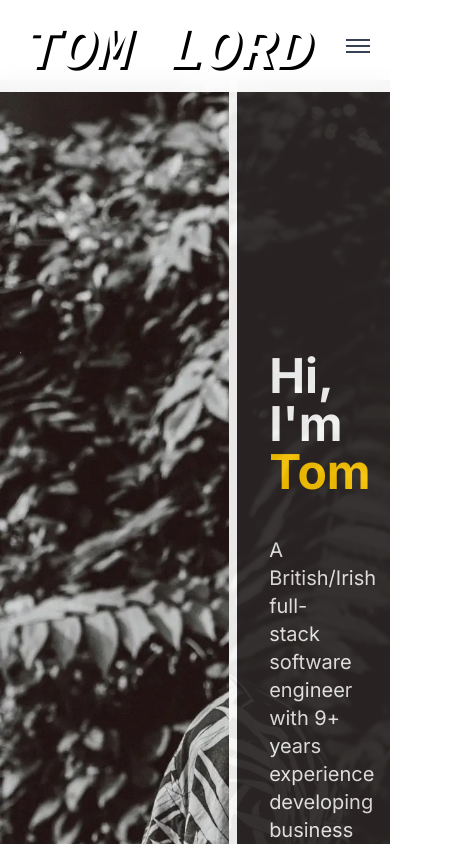
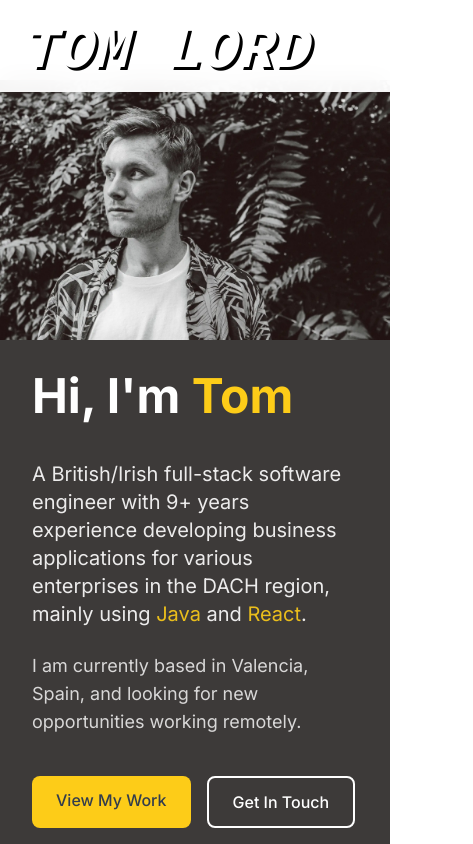
Before and after one commit to tomlord90/tl-web-jul25, a React (Vite) app: page / in a window 390 px wide. Shown: the top 844 px of the page, 473 px wide, since content can reach past the window. Built offline with nearby package versions, Linux system fonts and the light colour scheme.

Commit message:
Add responsiveness

```diff
--- a/package.json
+++ b/package.json
@@ -16,7 +16,6 @@
   },
   "devDependencies": {
     "@eslint/js": "^9.30.1",
-    "@tailwindcss/postcss": "^4.1.11",
     "@tailwindcss/vite": "^4.1.11",
     "@types/react": "^19.1.8",
     "@types/react-dom": "^19.1.6",
@@ -24,9 +23,7 @@
     "eslint": "^9.30.1",
     "eslint-plugin-react-hooks": "^5.2.0",
     "eslint-plugin-react-refresh": "^0.4.20",
-    "gh-pages": "^6.3.0",
     "globals": "^16.3.0",
-    "postcss": "^8.5.6",
     "tailwindcss": "^4.1.11",
     "vite": "^7.0.4"
   }
--- a/postcss.config.mjs
+++ /dev/null
@@ -1,5 +0,0 @@
-export default {
-  plugins: {
-    "@tailwindcss/postcss": {},
-  },
-}
--- a/src/components/Hero.jsx
+++ b/src/components/Hero.jsx
@@ -1,10 +1,15 @@
 export default function Hero() {
   return (
-    <section id="home" className="min-h-[100vh] flex items-center text-white pt-20 relative scroll-mt-20">
-      <div className="bg-[url('/tl-pp-main.webp')] bg-no-repeat bg-cover min-h-screen w-[58.75%]"></div>
-      <div className="bg-[url('/tl-pp-side.webp')] bg-no-repeat bg-cover min-h-screen w-[41.25%]">
-        <div className="h-screen bg-stone-800 border-white border-l-8 p-8 opacity-90">
-          <h1 className="text-5xl pt-60 font-bold mb-10">Hi, I'm <span className="text-yellow-400">Tom</span></h1>
+    <section id="home" className="min-h-[100vh] flex flex-col md:flex-row items-center text-white pt-20 relative scroll-mt-20">
+      {/* For md and below: show image as <img> */}
+      <div className="block md:hidden w-full">
+        <img src="/tl-pp.webp" alt="Tom Lord" className="w-full h-auto object-contain" />
+      </div>
+      {/* For md and up: show background image as before */}
+      <div className="hidden md:block md:w-[58.75%] bg-[url('/tl-pp-main.webp')] bg-cover bg-no-repeat min-h-screen"></div>
+      <div className="w-full md:w-[41.25%] bg-none md:bg-[url('/tl-pp-side.webp')] bg-no-repeat bg-cover md:min-h-screen">
+        <div className="md:h-screen bg-stone-800 border-white border-l-0 md:border-l-8 p-8 opacity-90">
+          <h1 className="text-5xl pt-0 md:pt-30 font-bold mb-10">Hi, I'm <span className="text-yellow-400">Tom</span></h1>
           <h2 className="text-xl font-normal mb-6 opacity-90">
             A British/Irish full-stack software engineer with 9+ years experience developing business applications for various enterprises in the DACH region, mainly using <span className="text-yellow-400">Java</span> and <span className="text-yellow-400">React</span>.
           </h2>
--- a/src/components/Navbar.jsx
+++ b/src/components/Navbar.jsx
@@ -1,3 +1,5 @@
+import { useState } from "react";
+
 export default function Navbar() {
   return (
     <nav className="fixed top-0 w-full bg-white/95 backdrop-blur-md z-50 py-4 transition-all duration-300">
@@ -5,6 +7,7 @@ export default function Navbar() {
         <div className="nav-logo">
           <h2 className="text-white font-source font-bold italic uppercase text-shadow-lg text-6xl">Tom Lord</h2>
         </div>
+        {/* Desktop menu only */}
         <ul className="hidden md:flex space-x-8">
           <li><a href="#home" className="text-gray-700 font-medium hover:text-yellow-400 transition-colors duration-300">Home</a></li>
           <li><a href="#about" className="text-gray-700 font-medium hover:text-yellow-400 transition-colors duration-300">About</a></li>
@@ -12,11 +15,6 @@ export default function Navbar() {
           <li><a href="#projects" className="text-gray-700 font-medium hover:text-yellow-400 transition-colors duration-300">Projects</a></li>
           <li><a href="#contact" className="text-gray-700 font-medium hover:text-yellow-400 transition-colors duration-300">Contact</a></li>
         </ul>
-        <div className="md:hidden flex flex-col cursor-pointer hamburger">
-          <span className="w-6 h-0.5 bg-gray-700 mb-1 transition-all duration-300"></span>
-          <span className="w-6 h-0.5 bg-gray-700 mb-1 transition-all duration-300"></span>
-          <span className="w-6 h-0.5 bg-gray-700 transition-all duration-300"></span>
-        </div>
       </div>
     </nav>
   );
--- a/src/components/Skills.jsx
+++ b/src/components/Skills.jsx
@@ -12,7 +12,7 @@ const toolsSkills = ["Git", "Docker", "Keycloak", "CI/CD", "Agile", "API Gateway
             <h3 className="text-2xl font-semibold mb-6 text-white">Frontend</h3>
             <div className="flex flex-wrap gap-2">
               {frontendSkills.map((skill) => (
-                <span className="bg-gray-200 text-slate-800 px-4 py-2 rounded-full text-sm font-medium hover:bg-red-400 hover:text-white hover:border-white hover:border-4 hover:scale-105 transition-all duration-300">{skill}</span>
+                <span key={skill} className="bg-gray-200 text-slate-800 px-4 py-2 rounded-full text-sm font-medium hover:bg-red-400 hover:text-white hover:border-white hover:border-4 hover:scale-105 transition-all duration-300">{skill}</span>
               ))}
             </div>
           </div>
@@ -20,7 +20,7 @@ const toolsSkills = ["Git", "Docker", "Keycloak", "CI/CD", "Agile", "API Gateway
             <h3 className="text-2xl font-semibold mb-6 text-white">Backend</h3>
             <div className="flex flex-wrap gap-2">
               {backendSkills.map((skill) => (
-                <span className="bg-gray-200 text-slate-800 px-4 py-2 rounded-full text-sm font-medium hover:bg-blue-400 hover:text-white hover:border-white hover:border-4 hover:scale-105 transition-all duration-300">{skill}</span>
+                <span key={skill} className="bg-gray-200 text-slate-800 px-4 py-2 rounded-full text-sm font-medium hover:bg-blue-400 hover:text-white hover:border-white hover:border-4 hover:scale-105 transition-all duration-300">{skill}</span>
               ))}
             </div>
           </div>
@@ -28,7 +28,7 @@ const toolsSkills = ["Git", "Docker", "Keycloak", "CI/CD", "Agile", "API Gateway
             <h3 className="text-2xl font-semibold mb-6 text-white">Tools & DevOps</h3>
             <div className="flex flex-wrap gap-2">
               {toolsSkills.map((skill) => (
-                <span className="bg-gray-200 text-slate-800 px-4 py-2 rounded-full text-sm font-medium hover:bg-yellow-400 hover:text-white hover:border-white hover:border-4 hover:scale-105 transition-all duration-300">{skill}</span>
+                <span key={skill} className="bg-gray-200 text-slate-800 px-4 py-2 rounded-full text-sm font-medium hover:bg-yellow-400 hover:text-white hover:border-white hover:border-4 hover:scale-105 transition-all duration-300">{skill}</span>
               ))}
             </div>
           </div>
--- a/src/index.css
+++ b/src/index.css
@@ -1,16 +1,15 @@
 @import url('https://fonts.googleapis.com/css2?family=Inter:wght@300;400;500;600;700&family=Source+Code+Pro:wght@400;600;700&display=swap');
-
-@import "tailwindcss";
 
 @theme {
   --font-inter: "Inter", "sans-serif";
   --font-source: "Source Code Pro", "monospace";
 }
 
+@import "tailwindcss";
+
 html {
   scroll-behavior: smooth;
 }
-
 
 
 @layer utilities {
```
Also changed, not shown: public/tl-pp.webp (added), 1 other file (tests, documents, lock files or other folders).
